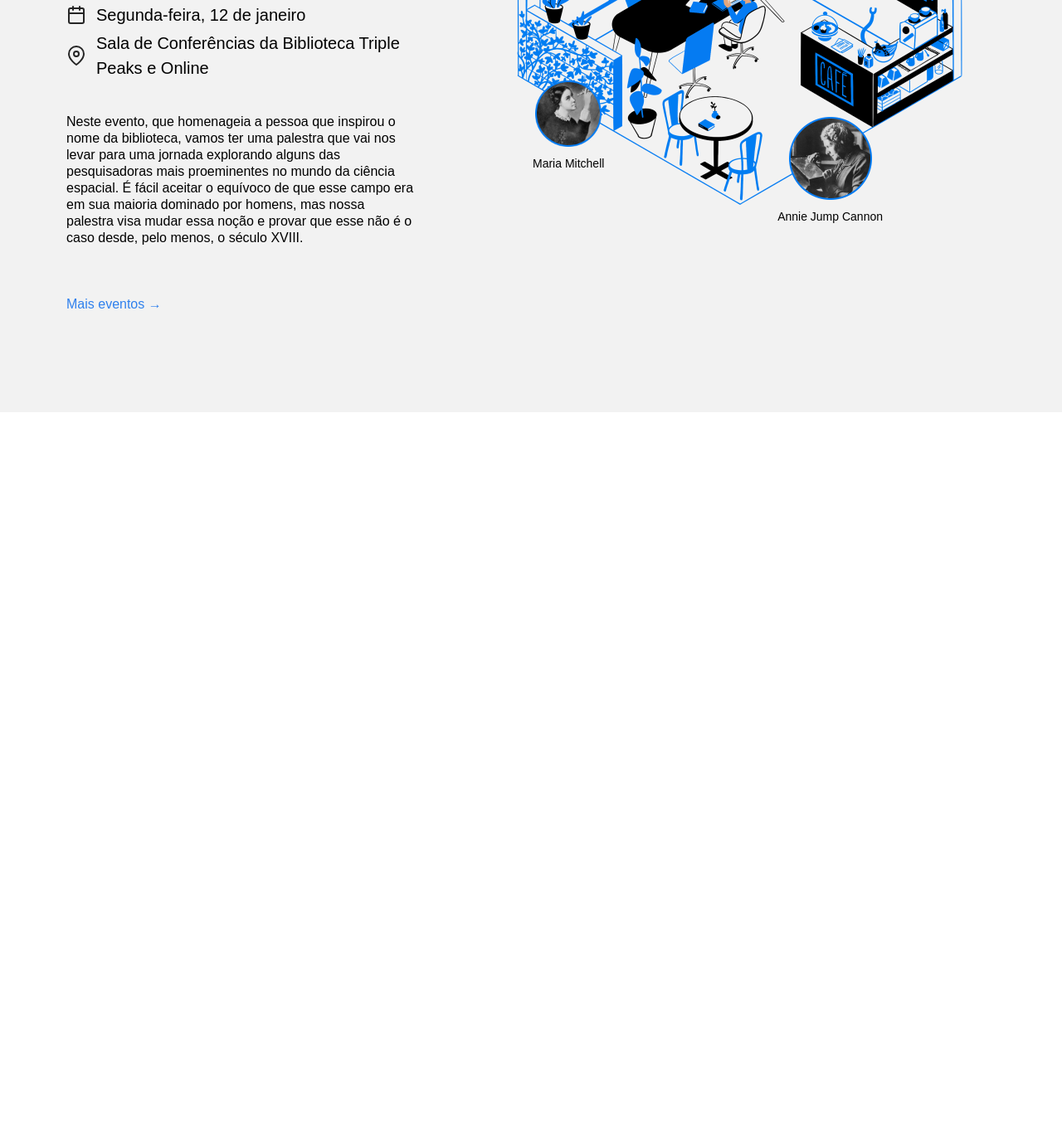
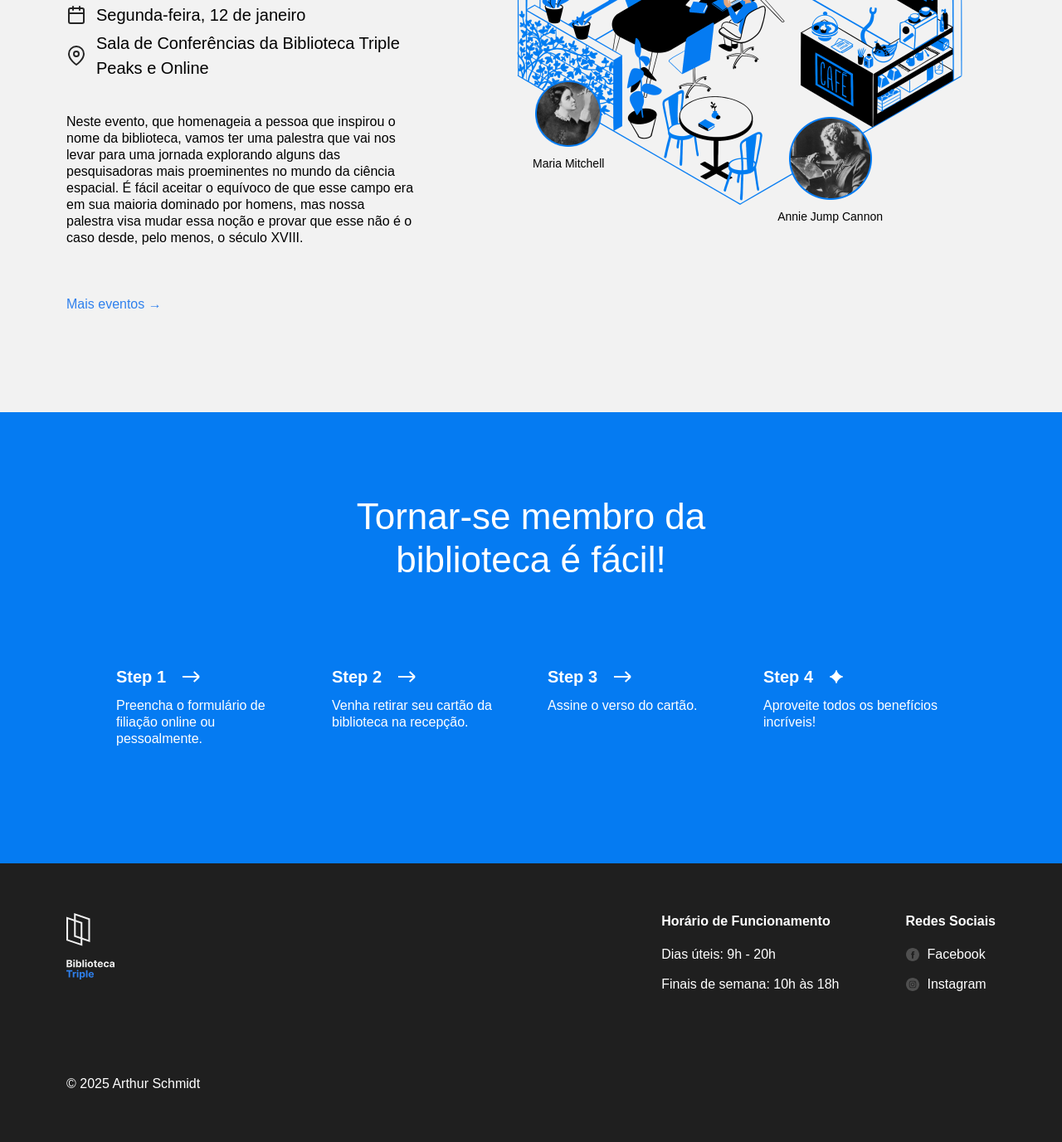
Before and after one commit to arthur-schmidt/web_project_library_pt, a plain HTML site: page index.html in a window 1280 px wide. Shown: the part 2493-3870 px from the top of the page at 83% size. Before the commit the page ends 2990 px from the top, so only its background shows below. Drawn offline with Linux system fonts and the light colour scheme.

Commit message:
adiciona últimas sessões

```diff
--- a/index.html
+++ b/index.html
@@ -27,10 +27,10 @@
               <a class="nav__link" href="#events">Eventos</a>
             </li>
             <li>
-              <a class="nav__link">Seja um membro</a>
+              <a class="nav__link" href="#membership">Seja um membro</a>
             </li>
             <li>
-              <a class="nav__link">Contatos</a>
+              <a class="nav__link" href="#footer">Contatos</a>
             </li>
           </ul>
         </nav>
@@ -168,7 +168,6 @@
             </p>
             <a href="#" class="events__more">Mais eventos &rarr;</a>
           </div>
-          <!-- Comece a criar a composição aqui -->
           <div class="events__cover">
             <img
               src="./images/cafe.png"
@@ -217,6 +216,107 @@
             </div>
           </div>
         </section>
+        <section class="membership" id="membership">
+          <h2 class="membership__title">
+            Tornar-se membro da biblioteca é fácil!
+          </h2>
+          <ul class="membership__steps">
+            <li class="step">
+              <h3 class="step__title">
+                Step 1
+                <img
+                  src="./images/icon_step_forward.svg"
+                  alt="icon forward"
+                  class="step__icon"
+                />
+              </h3>
+              <p class="step__description">
+                Preencha o formulário de filiação online ou pessoalmente.
+              </p>
+            </li>
+            <li class="step">
+              <h3 class="step__title">
+                Step 2
+                <img
+                  src="./images/icon_step_forward.svg"
+                  alt="icon forward"
+                  class="step__icon"
+                />
+              </h3>
+              <p class="step__description">
+                Venha retirar seu cartão da biblioteca na recepção.
+              </p>
+            </li>
+            <li class="step">
+              <h3 class="step__title">
+                Step 3
+                <img
+                  src="./images/icon_step_forward.svg"
+                  alt="icon forward"
+                  class="step__icon"
+                />
+              </h3>
+              <p class="step__description">Assine o verso do cartão.</p>
+            </li>
+            <li class="step">
+              <h3 class="step__title">
+                Step 4
+                <img
+                  src="./images/icon_step_finish.svg"
+                  alt="icon finish"
+                  class="step__icon"
+                />
+              </h3>
+              <p class="step__description">
+                Aproveite todos os benefícios incríveis!
+              </p>
+            </li>
+          </ul>
+        </section>
+        <section class="footer" id="footer">
+          <div class="footer__columns">
+            <div class="footer__column">
+              <img
+                src="./images/logo_white.svg"
+                alt="Logo da Biblioteca Triple"
+                class="footer__logo"
+              />
+            </div>
+            <div class="footer__column footer__column_content_hours">
+              <h4 class="footer__column-heading">Horário de Funcionamento</h4>
+              <ul class="footer__list">
+                <li class="footer__list-item">Dias úteis: 9h - 20h</li>
+                <li class="footer__list-item">Finais de semana: 10h às 18h</li>
+              </ul>
+            </div>
+            <div class="footer__column footer__column_content_social">
+              <h4 class="footer__column-heading">Redes Sociais</h4>
+              <ul class="footer__list">
+                <li class="footer__list-item">
+                  <a href="#" class="footer__column-link">
+                    <img
+                      src="./images/facebook_white.svg"
+                      alt="Logo do Facebook"
+                      class="footer__social-icon"
+                    />
+                    Facebook
+                  </a>
+                </li>
+                <li class="footer__list-item">
+                  <a href="#" class="footer__column-link">
+                    <img
+                      src="./images/instagram_white.svg"
+                      alt="Logo do Instagram"
+                      class="footer__social-icon"
+                    />
+                    Instagram
+                  </a>
+                </li>
+              </ul>
+            </div>
+          </div>
+          <p class="footer__copyright">&copy; 2025 Arthur Schmidt</p>
+        </section>
       </main>
     </div>
   </body>
--- a/styles/style.css
+++ b/styles/style.css
@@ -285,3 +285,109 @@
   font-size: 14px;
   margin: 0;
 }
+
+.membership {
+  padding: 100px 0 140px;
+  background-color: #057bf2;
+  color: #ffffff;
+}
+
+.membership__title {
+  max-width: 574px;
+  margin: 0 auto;
+  text-align: center;
+  font-size: 44px;
+  font-weight: 500;
+  line-height: 52px;
+}
+
+.membership__steps {
+  list-style-type: none;
+  padding: 0;
+  margin: 100px 0 0;
+  display: flex;
+  justify-content: center;
+  gap: 40px;
+}
+
+.step {
+  flex-basis: 220px;
+}
+
+.step__title {
+  margin: 0;
+  font-size: 20px;
+  line-height: 30px;
+  font-weight: 700;
+  display: flex;
+  align-items: center;
+}
+
+.step__icon {
+  margin-left: 20px;
+}
+
+.step__description {
+  margin: 10px 0 0;
+}
+
+.footer {
+  box-sizing: border-box;
+  background-color: #1f1f1f;
+  color: #ffffff;
+  padding: 60px 80px;
+}
+
+.footer__columns {
+  display: flex;
+  justify-content: flex-end;
+}
+
+.footer__column_content_hours {
+}
+
+.footer__column_content_social {
+  margin-left: 80px;
+}
+
+.footer__logo {
+  width: 58px;
+  height: 80px;
+  position: absolute;
+  left: 80px;
+}
+
+.footer__column-heading {
+  margin-top: 0;
+  margin-bottom: 20px;
+}
+
+.footer__list {
+  /* O código abaixo remove os estilos do navegador padrão para listas */
+  list-style-type: none;
+  padding: 0;
+  margin: 0;
+}
+
+.footer__list-item {
+  margin-top: 16px;
+}
+
+.footer__column-link {
+  color: white;
+  text-decoration: none;
+  margin-top: 16px;
+  display: flex;
+}
+
+.footer__social-icon {
+  margin-right: 10px;
+  width: 16px;
+  height: 16px;
+  align-self: center;
+}
+
+.footer__copyright {
+  margin-top: 100px;
+  margin-bottom: 0;
+}
```
